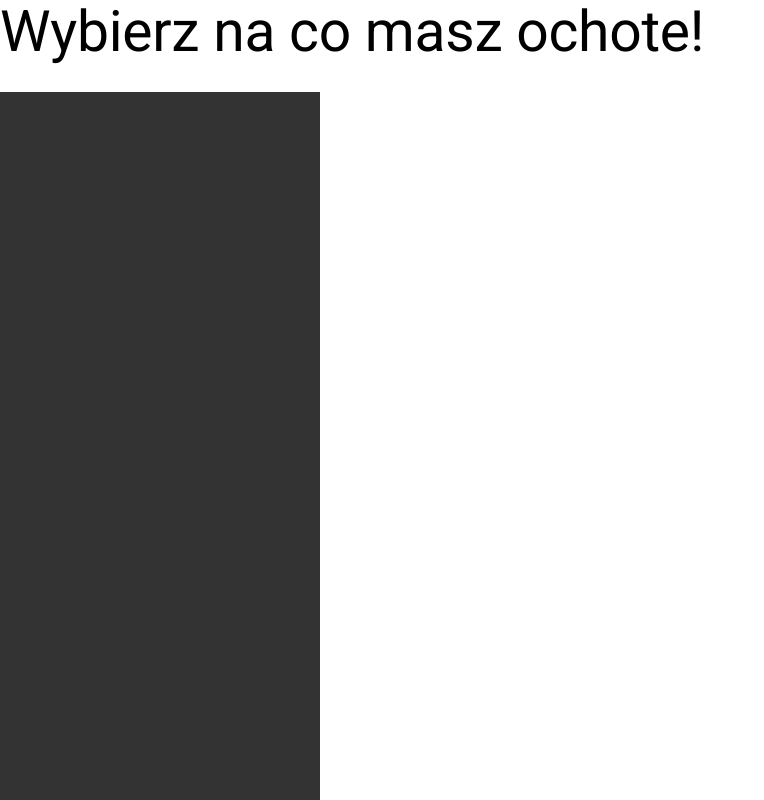
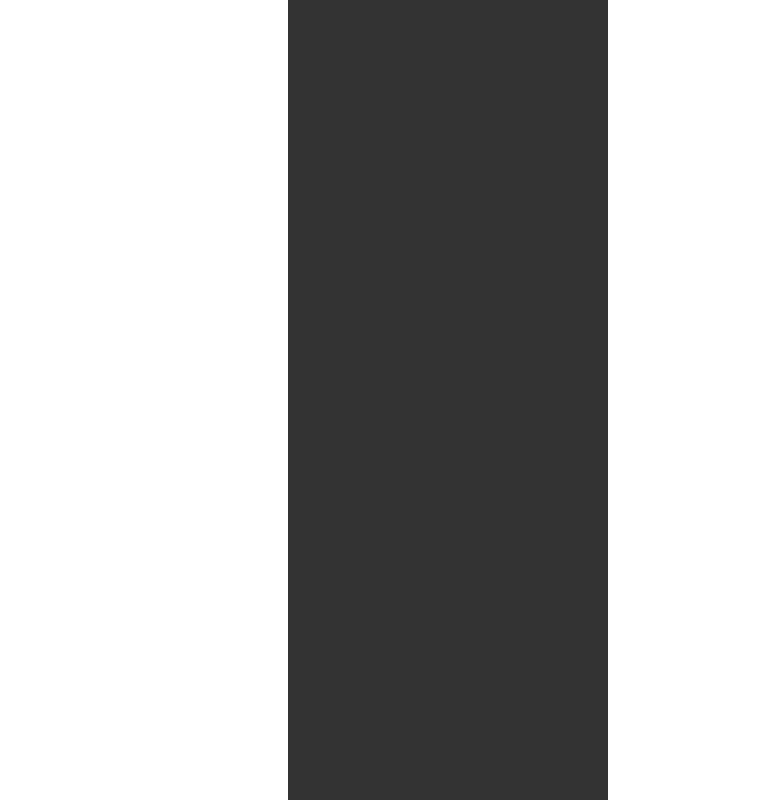
Before and after one commit to dominikmodrzejewski99/foodApp, an Angular app: page / in a window 1280 px wide. Shown: the top 800 px of the page, without its empty margins (0-764 px from the left). Built offline with nearby package versions, Linux system fonts and the light colour scheme.

Commit message:
adding card to project

```diff
--- a/src/styles.css
+++ b/src/styles.css
@@ -1,6 +1,13 @@
 @tailwind base;
 @tailwind components;
 @tailwind utilities;
+
+html, body {
+  display: flex;
+  align-items: center;
+  justify-content: center;
+  min-height: 100%;
+}
 
 body {
   height: 100vh;
```
